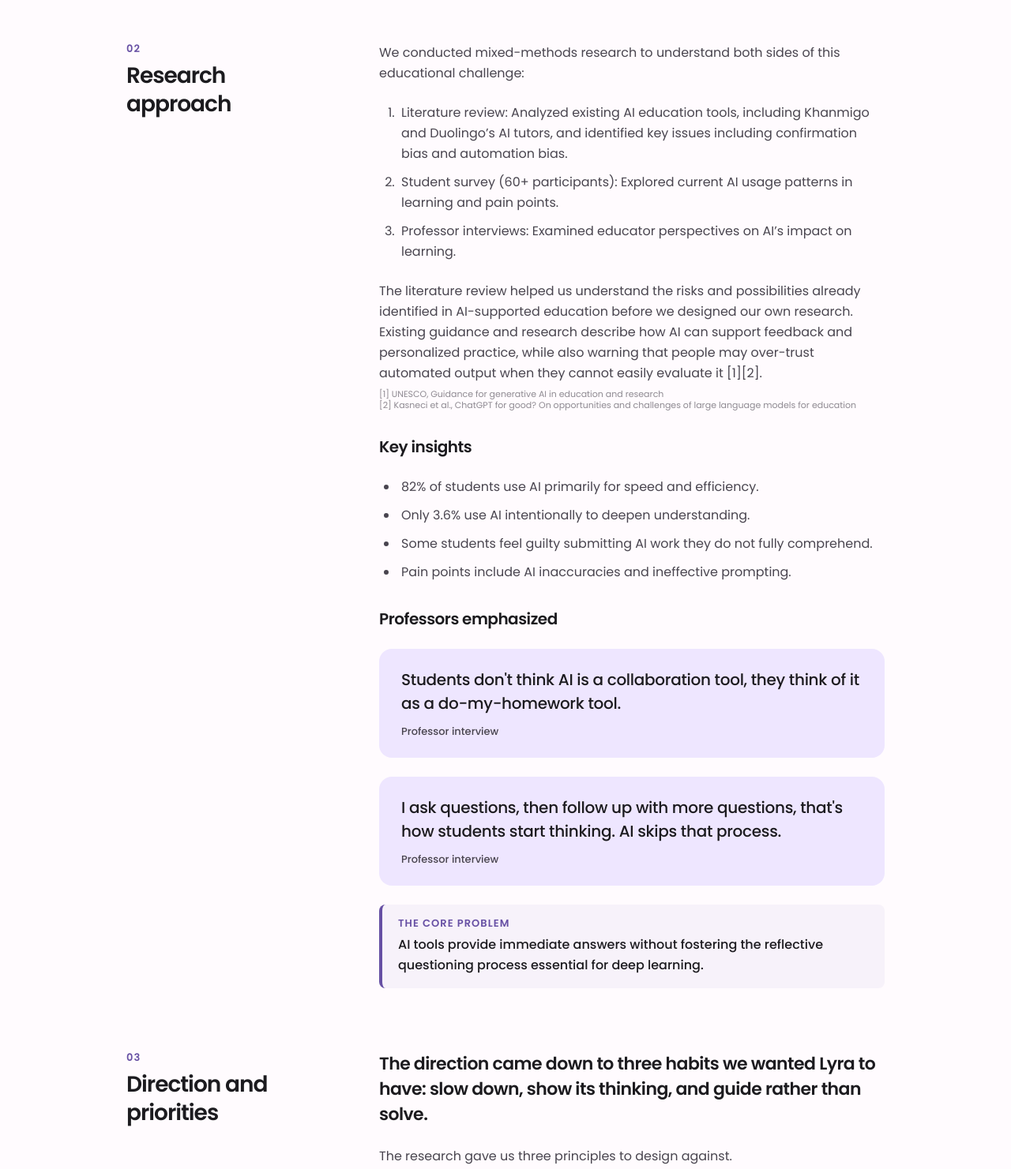
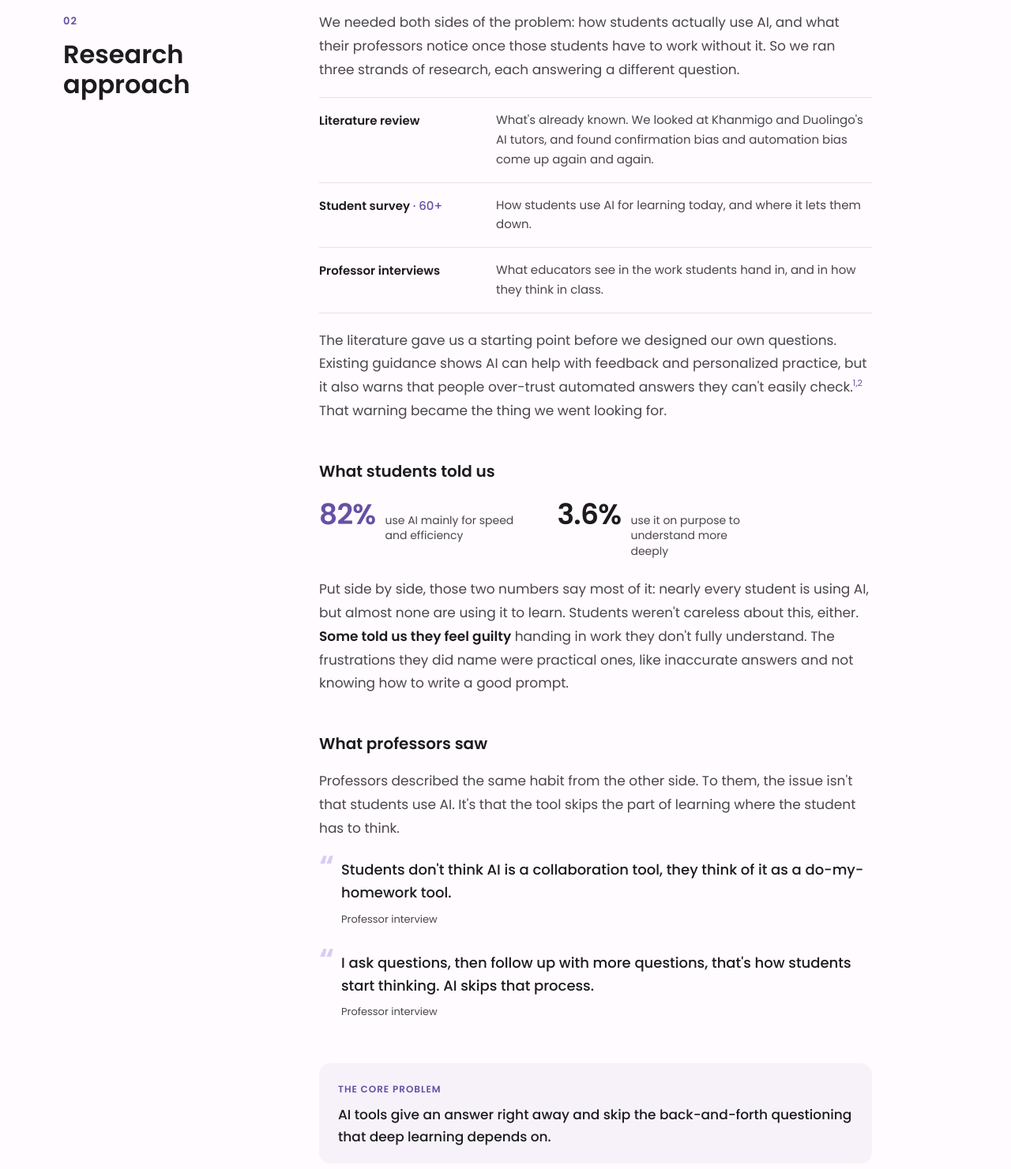
Before and after one commit to zoobiasaifullah/zoobia-s-portfolio, an Astro site: page /work/lyra in a window 1280 px wide. Shown: the part 960-2441 px from the top of the page at 79% size. Built offline with nearby package versions, Linux system fonts and the light colour scheme; Astro itself is replaced by a stand-in of ours.

Commit message:
Replace Lyra research section
Co-authored-by: Copilot <223556219+Copilot@users.noreply.github.com>

```diff
--- /dev/null
+++ b/src/components/ResearchSection.astro
@@ -0,0 +1,124 @@
+---
+---
+
+<section class="rs-section" aria-labelledby="rs-title">
+  <header class="rs-rail">
+    <p class="rs-num">02</p>
+    <h2 id="rs-title" class="rs-title">Research approach</h2>
+  </header>
+
+  <div class="rs-body">
+    <div class="rs-group">
+      <p class="rs-p">We needed both sides of the problem: how students actually use AI, and what their professors notice once those students have to work without it. So we ran three strands of research, each answering a different question.</p>
+
+      <dl class="rs-methods">
+        <div class="rs-method">
+          <dt>Literature review</dt>
+          <dd>What's already known. We looked at Khanmigo and Duolingo's AI tutors, and found confirmation bias and automation bias come up again and again.</dd>
+        </div>
+        <div class="rs-method">
+          <dt>Student survey <span class="rs-count">· 60+</span></dt>
+          <dd>How students use AI for learning today, and where it lets them down.</dd>
+        </div>
+        <div class="rs-method">
+          <dt>Professor interviews</dt>
+          <dd>What educators see in the work students hand in, and in how they think in class.</dd>
+        </div>
+      </dl>
+
+      <p class="rs-p">The literature gave us a starting point before we designed our own questions. Existing guidance shows AI can help with feedback and personalized practice, but it also warns that people over-trust automated answers they can't easily check.<sup class="rs-cite"><a href="#rs-refs">1,2</a></sup> That warning became the thing we went looking for.</p>
+    </div>
+
+    <div class="rs-group">
+      <h3 class="rs-h3">What students told us</h3>
+
+      <div class="rs-stats">
+        <div class="rs-stat">
+          <span class="rs-stat-num rs-stat-num--accent">82%</span>
+          <span class="rs-stat-label">use AI mainly for speed and efficiency</span>
+        </div>
+        <div class="rs-stat">
+          <span class="rs-stat-num">3.6%</span>
+          <span class="rs-stat-label">use it on purpose to understand more deeply</span>
+        </div>
+      </div>
+
+      <p class="rs-p">Put side by side, those two numbers say most of it: nearly every student is using AI, but almost none are using it to learn. Students weren't careless about this, either. <strong>Some told us they feel guilty</strong> handing in work they don't fully understand. The frustrations they did name were practical ones, like inaccurate answers and not knowing how to write a good prompt.</p>
+    </div>
+
+    <div class="rs-group">
+      <h3 class="rs-h3">What professors saw</h3>
+      <p class="rs-p">Professors described the same habit from the other side. To them, the issue isn't that students use AI. It's that the tool skips the part of learning where the student has to think.</p>
+
+      <figure class="rs-quote">
+        <blockquote>Students don't think AI is a collaboration tool, they think of it as a do-my-homework tool.</blockquote>
+        <figcaption>Professor interview</figcaption>
+      </figure>
+      <figure class="rs-quote">
+        <blockquote>I ask questions, then follow up with more questions, that's how students start thinking. AI skips that process.</blockquote>
+        <figcaption>Professor interview</figcaption>
+      </figure>
+    </div>
+
+    <div class="rs-core">
+      <p class="rs-core-label">The core problem</p>
+      <p class="rs-core-text">AI tools give an answer right away and skip the back-and-forth questioning that deep learning depends on.</p>
+    </div>
+
+    <ol id="rs-refs" class="rs-refs">
+      <li><a href="https://unesdoc.unesco.org/ark:/48223/pf0000386693">UNESCO, Guidance for generative AI in education and research</a></li>
+      <li><a href="https://doi.org/10.1016/j.lindif.2023.102274">Kasneci et al., ChatGPT for good? On opportunities and challenges of large language models for education</a></li>
+    </ol>
+  </div>
+</section>
+
+<style>
+  .rs-section {
+    max-width: 1120px;
+    margin: 0 auto;
+    display: flex;
+    flex-wrap: wrap;
+    gap: 40px 64px;
+    align-items: flex-start;
+    font-family: Poppins, ui-sans-serif, system-ui, sans-serif;
+    color: var(--text-body, #49454f);
+  }
+  .rs-rail { flex: 1 1 220px; max-width: 260px; }
+  .rs-num { margin: 0 0 10px; font-size: 13px; font-weight: 600; letter-spacing: 0.08em; color: var(--primary, #6750a4); }
+  .rs-title { margin: 0; font-size: 32px; line-height: 1.2; font-weight: 600; color: var(--text, #1c1b1f); }
+  .rs-body { flex: 999 1 560px; min-width: 0; max-width: 700px; display: flex; flex-direction: column; gap: 48px; }
+  .rs-group { display: flex; flex-direction: column; gap: 20px; }
+  .rs-p { margin: 0; font-size: 17px; line-height: 1.75; }
+  .rs-p strong { color: var(--text, #1c1b1f); font-weight: 600; }
+  .rs-h3 { margin: 0; font-size: 20px; font-weight: 600; color: var(--text, #1c1b1f); }
+  .rs-cite { font-size: 11px; }
+  .rs-cite a { color: var(--primary, #6750a4); text-decoration: none; }
+  .rs-methods { margin: 0; border-top: 1px solid var(--border, #e7e0ec); }
+  .rs-method { display: flex; flex-wrap: wrap; gap: 4px 24px; padding: 16px 0; border-bottom: 1px solid var(--border, #e7e0ec); }
+  .rs-method dt { flex: 0 0 200px; font-size: 15px; font-weight: 600; color: var(--text, #1c1b1f); }
+  .rs-method dd { margin: 0; flex: 1 1 300px; font-size: 15px; line-height: 1.65; }
+  .rs-count { font-weight: 500; color: var(--primary, #6750a4); }
+  .rs-stats { display: flex; flex-wrap: wrap; gap: 16px 48px; padding: 4px 0; }
+  .rs-stat { display: flex; align-items: baseline; gap: 12px; }
+  .rs-stat-num { font-size: 36px; line-height: 1; font-weight: 700; letter-spacing: -0.02em; color: var(--text, #1c1b1f); }
+  .rs-stat-num--accent { color: var(--primary, #6750a4); }
+  .rs-stat-label { font-size: 14px; line-height: 1.4; max-width: 170px; }
+  .rs-quote { margin: 0; padding: 4px 0 4px 28px; position: relative; }
+  .rs-quote::before { content: "\201C"; position: absolute; left: 0; top: -6px; font-size: 40px; line-height: 1; font-weight: 700; color: var(--tape, #b69df8); }
+  .rs-quote blockquote { margin: 0; font-size: 18px; line-height: 1.6; font-weight: 500; color: var(--text, #1c1b1f); }
+  .rs-quote figcaption { margin-top: 6px; font-size: 13px; }
+  .rs-core { background: var(--section-alt, #f7f2fa); border-radius: 14px; padding: 20px 24px; display: flex; flex-direction: column; gap: 6px; }
+  .rs-core-label { margin: 0; font-size: 12px; font-weight: 600; letter-spacing: 0.08em; text-transform: uppercase; color: var(--primary, #6750a4); }
+  .rs-core-text { margin: 0; font-size: 17px; line-height: 1.6; font-weight: 500; color: var(--text, #1c1b1f); }
+  .rs-refs { margin: 0; padding: 16px 0 0 18px; border-top: 1px solid var(--border, #e7e0ec); font-size: 12px; line-height: 1.7; }
+  .rs-refs a { color: inherit; }
+
+  @media (max-width: 767px) {
+    .rs-section { gap: 28px; }
+    .rs-body { flex-basis: 100%; gap: 36px; }
+    .rs-title { font-size: 28px; }
+    .rs-p { font-size: 16px; }
+    .rs-method dt { flex-basis: 100%; }
+    .rs-stat { align-items: flex-start; }
+  }
+</style>
--- a/src/pages/work/[slug].astro
+++ b/src/pages/work/[slug].astro
@@ -1,6 +1,7 @@
 ---
 import Base from '../../layouts/Base.astro';
 import CaseBlock from '../../components/CaseBlock.astro';
+import ResearchSection from '../../components/ResearchSection.astro';
 import Footer from '../../components/Footer.astro';
 import { caseStudies, caseStudyBySlug } from '../../data/case-studies';
 import { projectBySlug } from '../../data/projects';
@@ -40,7 +41,7 @@ const meta = [
 
     {
       cs.sections.map((s) => (
-        <section class="sec" aria-labelledby={`s-${s.number}`}>
+        s.number === '02' ? <ResearchSection /> : <section class="sec" aria-labelledby={`s-${s.number}`}>
           <div class="container sec__inner">
             <div class="sec__label" data-reveal>
               <span class="eyebrow">{s.number}</span>
```
